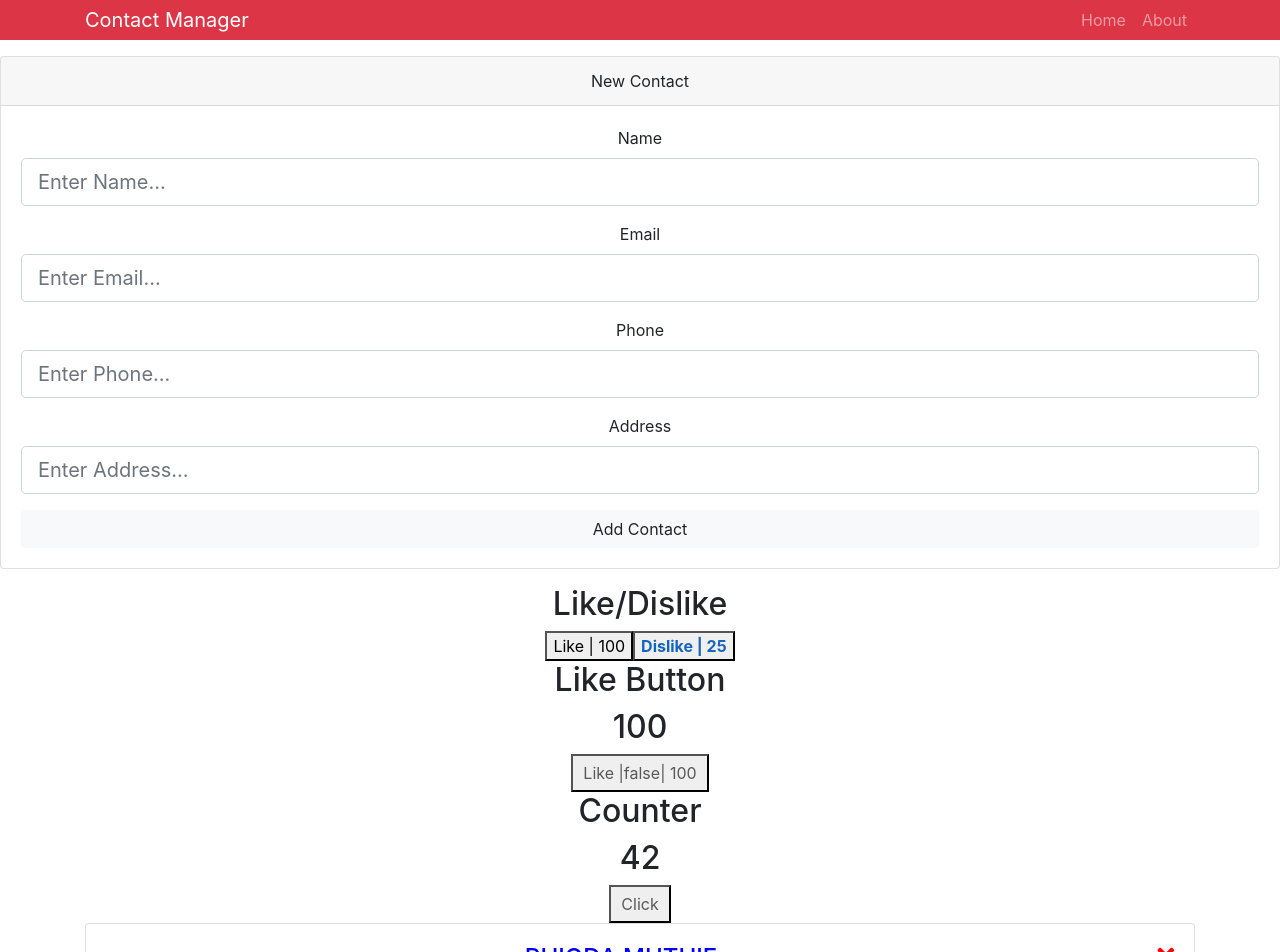
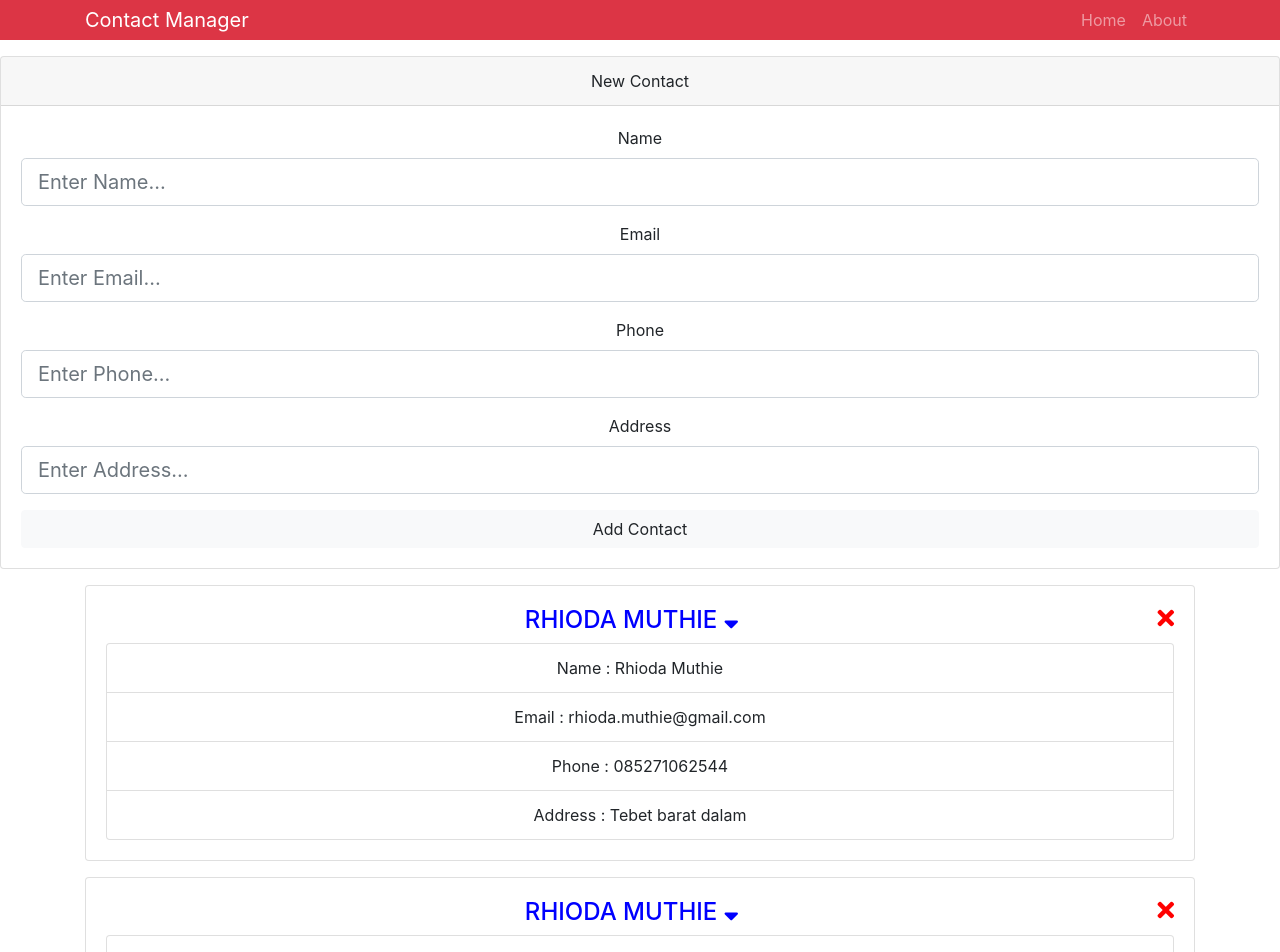
Before and after one commit to rhiodam/react-contact-manager, a React (Create React App) app: page / in a window 1280 px wide. Shown: the top 952 px of the page. Built offline with nearby package versions, Linux system fonts and the light colour scheme.

Commit message:
Update App.js

```diff
--- a/src/App.js
+++ b/src/App.js
@@ -41,9 +41,9 @@ class App extends Component {
           {/* sending branding props to header component */}
           <Header branding="Contact Manager" />
           <AddContact/>
-          <LikeDislike/>
-          <Like/>
-          <Counter/>
+          {/*<LikeDislike/> */}
+          {/*<Like/>*/}
+          {/*<Counter/>*/}
           <div className="container">
             <Contacts />
           </div>
```
